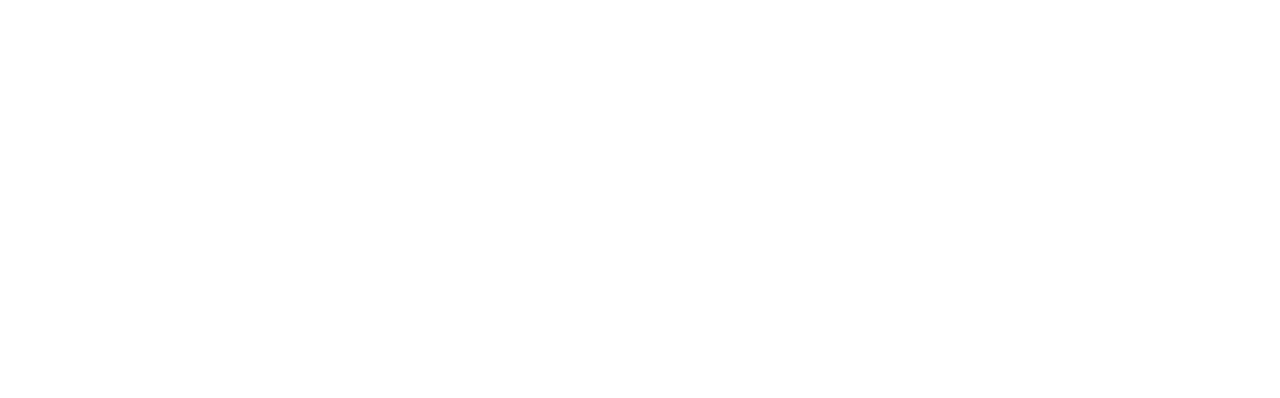
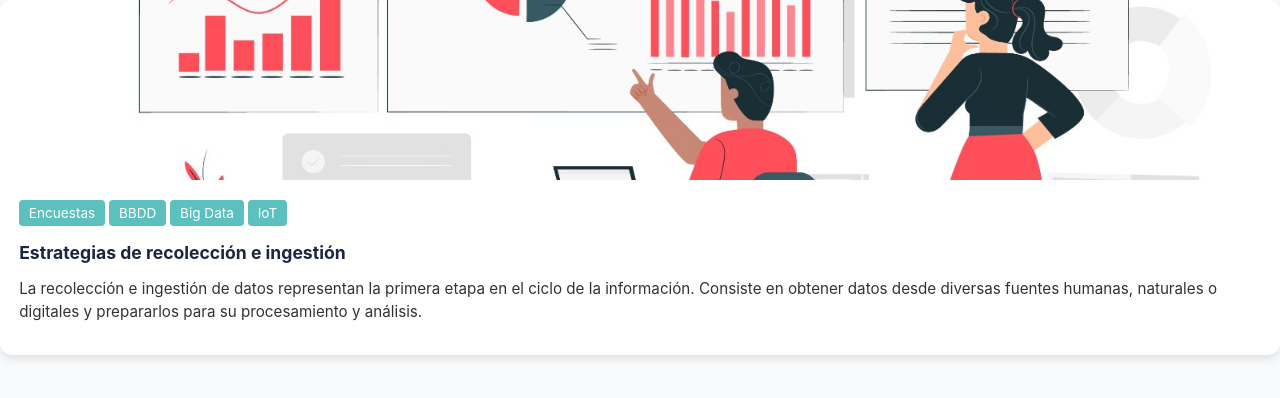
Before and after one commit to Factoria-F5-madrid/data-journey, a plain HTML site: page data-origin/data-origin.html in a window 1280 px wide. Drawn offline with Linux system fonts and the light colour scheme.

Commit message:
trabajo final

```diff
--- a/data-origin/data-origin.html
+++ b/data-origin/data-origin.html
@@ -0,0 +1,34 @@
+<!DOCTYPE html>
+<html lang="es">
+<head>
+    <meta charset="UTF-8">
+    <meta name="viewport" content="width=device-width, initial-scale=1.0">
+    <title>Document</title>
+    <link rel="stylesheet" href="..\examples\examples.css"/>
+</head>
+<body>
+    <div class="card-grid">
+        <!--Tarjeta de Rubén-->
+        <div class="origin-card">
+            <img src="../assets/data-origin/recoleccion.jpeg" alt="recoleccion" />
+                <div class="card-content">
+                    <span class="year">Encuestas</span>
+                    <span class="year">BBDD</span>
+                    <span class="year">Big Data</span>
+                    <span class="year">IoT</span>
+                    <h3>Estrategias de recolección e ingestión</h3>
+                    <p>
+                    La recolección e ingestión de datos representan la primera etapa en el ciclo de la información. Consiste en obtener datos desde diversas fuentes humanas, naturales o digitales y prepararlos para su procesamiento y análisis.
+                    </p>
+            </div>
+        <!--Aquí finaliza mi card-->
+
+        <div>
+
+
+        </div>
+
+        </div>
+    </div>
+</body>
+</html>
```
Also changed, not shown: data-cleaning/data-cleaning.html (+2 -1 lines), index.html (+6 -2 lines), assets/data-cleaning/cluster-Outlier.png (deleted), assets/data-cleaning/featureengineering.png (added), assets/data-cleaning/fengineering.png (deleted), assets/data-cleaning/image.jpg (deleted), assets/data-cleaning/outliers.png (deleted), assets/data-origin/Tipos-de-datos-2.png (added), assets/data-origin/recoleccion.jpeg (added).
